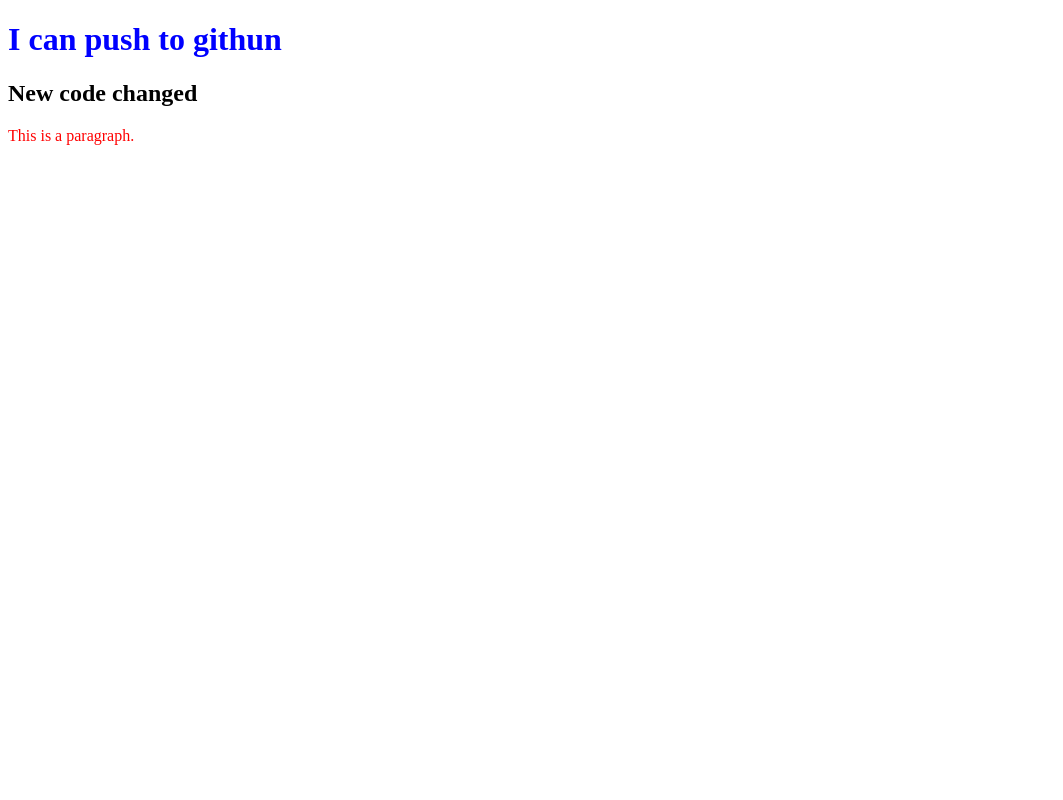
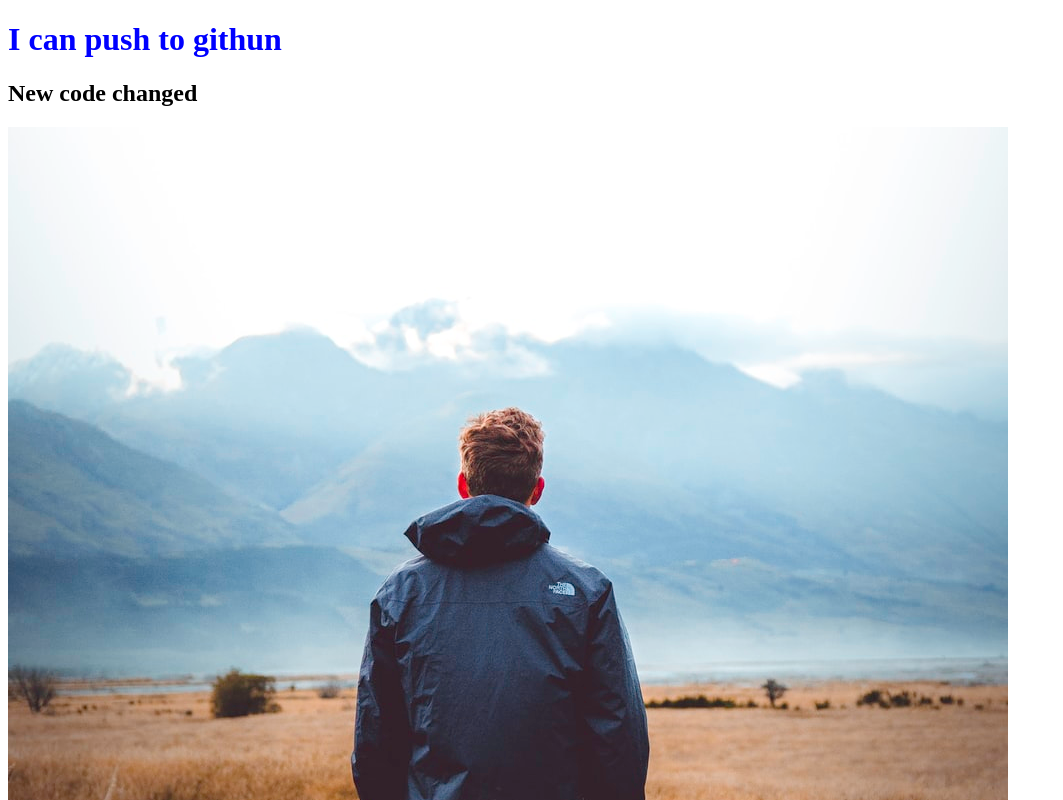
Before and after one commit to atik94/my-second-repo, a plain HTML site: page index.html in a window 1280 px wide. Shown: the top 800 px of the page, without its empty margins (0-1063 px from the left). Drawn offline with Linux system fonts and the light colour scheme.

Commit message:
image added

```diff
--- a/index.html
+++ b/index.html
@@ -10,6 +10,7 @@
   <body>
     <h1>I can push to githun</h1>
     <h2>New code changed</h2>
+    <img src="images/photo.jpg" alt="" />
     <p>This is a paragraph.</p>
   </body>
 </html>
```
Also changed, not shown: images/photo.jpg (added).
